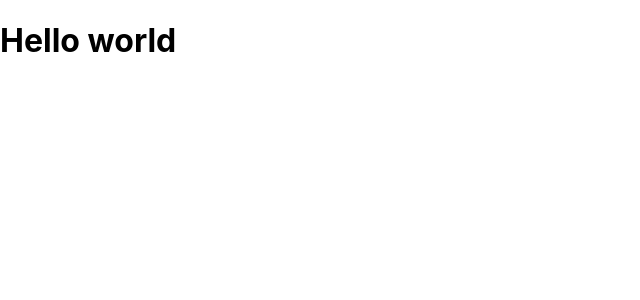
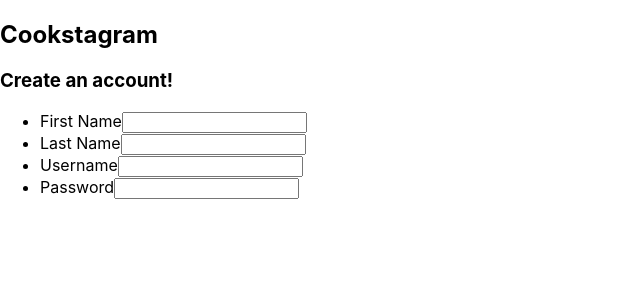
Before and after one commit to ehorn24/cookstagram, a React (Create React App) app: page /signup in a window 1280 px wide. Shown: the top 300 px of the page, without its empty margins (0-640 px from the left). Built offline with nearby package versions, Linux system fonts and the light colour scheme.

Commit message:
added sign up form

```diff
--- a/src/App.js
+++ b/src/App.js
@@ -3,6 +3,7 @@ import { BrowserRouter as Router, Route } from "react-router-dom";
 
 import Header from "./Components/Header/Header";
 import Navigation from "./Components/Navigation/Navigation";
+import Signup from "./Components/Signup/Signup";
 
 export default class App extends Component {
   render() {
@@ -23,7 +24,8 @@ export default class App extends Component {
           path="/signup"
           render={props => (
             <>
-              <h1>Hello world</h1>
+              <Navigation />
+              <Signup />
             </>
           )}
         />
--- a/src/Components/Signup/Signup.js
+++ b/src/Components/Signup/Signup.js
@@ -0,0 +1,31 @@
+import React from "react";
+
+const Signup = () => {
+  return (
+    <div>
+      <h3>Create an account!</h3>
+      <form action="submit">
+        <ul>
+          <li>
+            <label htmlFor="first-name">First Name</label>
+            <input type="text" name="first-name" id="first-name" />
+          </li>
+          <li>
+            <label htmlFor="last-name">Last Name</label>
+            <input type="text" name="last-name" id="last-name" />
+          </li>
+          <li>
+            <label htmlFor="username">Username</label>
+            <input type="text" name="username" id="username" />
+          </li>
+          <li>
+            <label htmlFor="password">Password</label>
+            <input type="password" name="password" id="password" />
+          </li>
+        </ul>
+      </form>
+    </div>
+  );
+};
+
+export default Signup;
```
